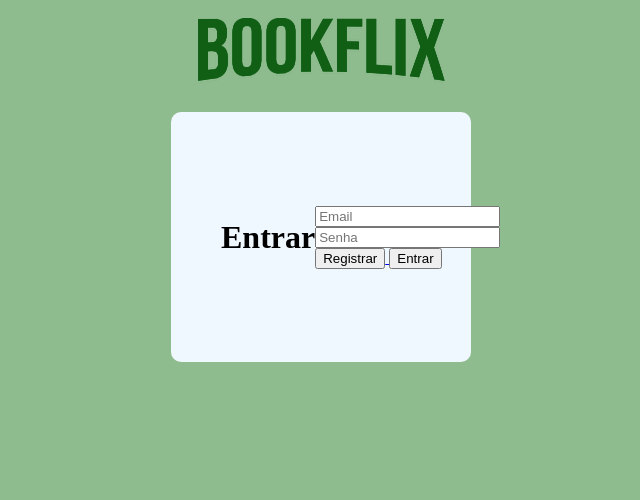
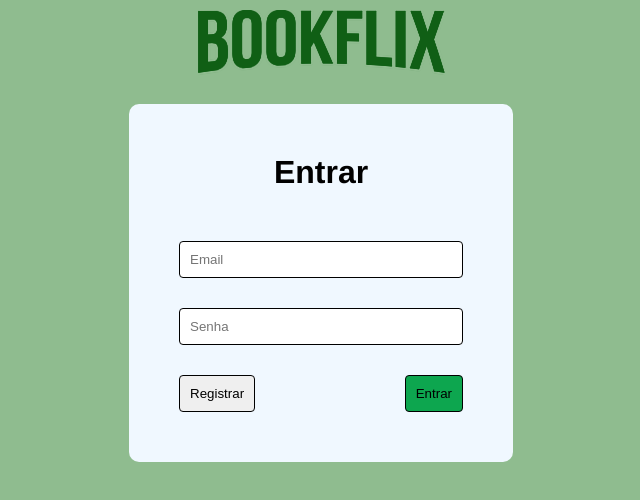
Before and after one commit to Pedrin20/Html-Site, a plain HTML site: page index.html in a window 1280 px wide. Shown: the whole page, without its empty margins (319-959 px from the left). Drawn offline with Linux system fonts and the light colour scheme.

Commit message:
Add files via upload
Signed-off-by: felpe46 <130997511+felpe46@users.noreply.github.com>

```diff
--- a/style.css
+++ b/style.css
@@ -1,23 +1,70 @@
+*{
+    margin: 0;
+    padding: 0;
+    box-sizing: border-box;
+}
+
 body {
     background-color: darkseagreen;
 }
+
 img {
     display: block;
     margin-left: auto;
     margin-right: auto;
 }
+
+.container {
+    width: 100%;
+}
+
 .entrar {
     display: flex;
     align-items: center;
+    flex-direction: column;
     background-color: aliceblue;
     border-radius: 10px;
     padding: 50px;
-    width: 200px;
-    height: 150px;
+    width:  30%;
+    height: auto;
     margin: auto;
 }
 
-.botao {
-    color: black;
-    text-decoration: none;
+.entrar h1 {
+    font-family: 'Franklin Gothic Medium', sans-serif;
+    margin-bottom: 50px;
 }
+
+.formulario {
+    display: flex;
+    align-items: center;
+    justify-content: center;
+    flex-direction: column;
+    gap: 30px;
+    width: 100%;
+}
+
+.formulario input {
+    width: 100%;
+    padding: 10px;
+    border-radius: 4px;
+    border: 1px solid;
+}
+
+.botoes{
+    display: flex;
+    align-items: center;
+    justify-content: space-between;
+    width: 100%;
+}
+
+.botoes button {
+    padding: 10px;
+    border-radius: 4px;
+    border: 1px solid #000;
+}
+
+.botao_entrar {
+    background-color: #0da64f;
+
+}
```
